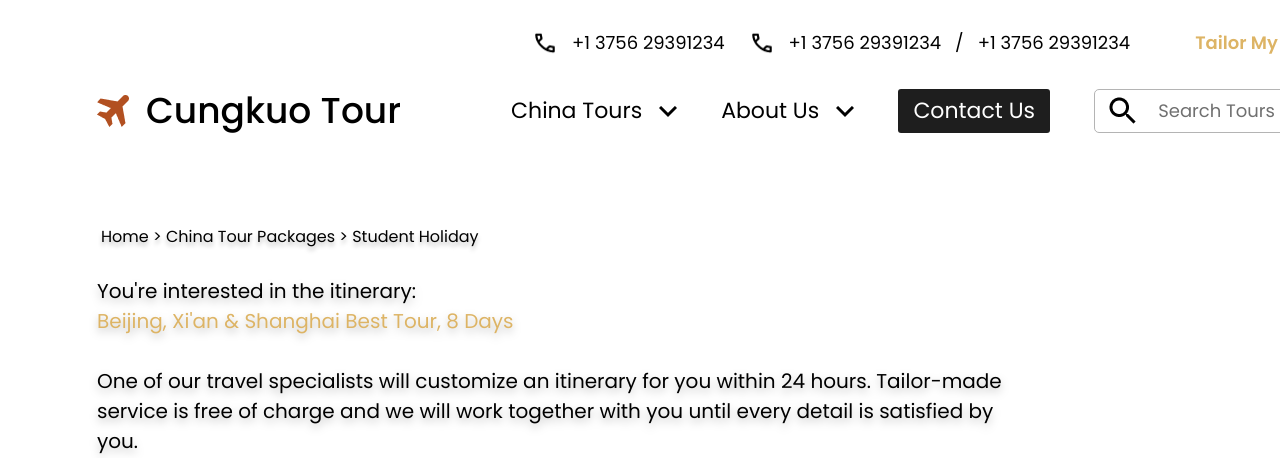
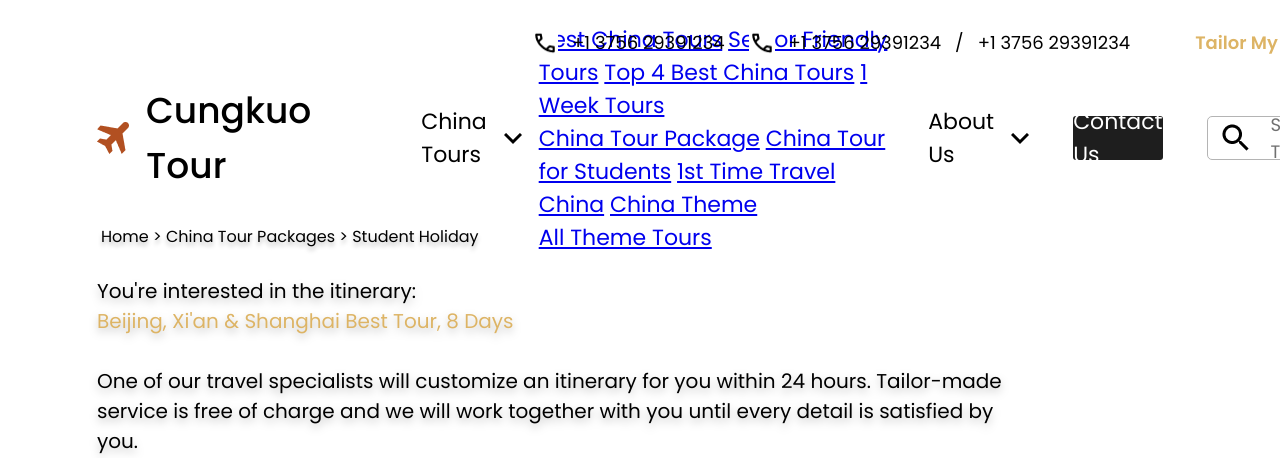
Before and after one commit to adtyfathan/projek-prak-pemweb, a PHP site: page /get-quote.php in a window 1280 px wide. Shown: the top 458 px of the page. Run offline with PHP 8.4, Linux system fonts and the light colour scheme.

Commit message:
Update get-quote.php

```diff
--- a/public/html/get-quote.php
+++ b/public/html/get-quote.php
@@ -40,10 +40,28 @@
         				<div class="frame-parent1">
           					<div class="frame-parent2">
             						<div class="china-tours-parent">
-              							<div class="div">China Tours</div>
-              							<img class="icsharp-expand-more-icon" alt="" src="../asset/ic_sharp-expand-more.png">
-
-            						</div>
+                                <div class="div">China Tours</div>
+                                <img class="icsharp-expand-more-icon" alt="" src="../asset/ic_sharp-expand-more.png">
+                                <div class="dropdown_menu">
+                                    <div class="dropdown-columns">
+                                        <div class="dropdown-column">
+                                            <a href="../html/home.php">Best China Tours</a>
+                                            <a href="../html/tours-main.php">Senior Friendly Tours</a>
+                                            <a href="../html/top-10.php">Top 4 Best China Tours</a>
+                                            <a href="../html/1-week.php">1 Week Tours</a>
+                                        </div>
+                                        <div class="dropdown-column">
+                                            <a href="../html/tour-package.php">China Tour Package</a>
+                                            <a href="../html/student-tour.php">China Tour for Students</a>
+                                            <a href="../html/home.php">1st Time Travel China</a>
+                                            <a href="../html/theme-tour.php">China Theme</a>
+                                        </div>
+                                    </div>
+                                    <div class="dropdown-button">
+                                        <a href="#" class="all-theme-tours-button">All Theme Tours</a>
+                                    </div>
+                                </div>
+                            </div>
             						<div class="china-tours-parent">
               							<div class="div">About Us</div>
               							<img class="icsharp-expand-more-icon" alt="" src="../asset/ic_sharp-expand-more.png">
```
